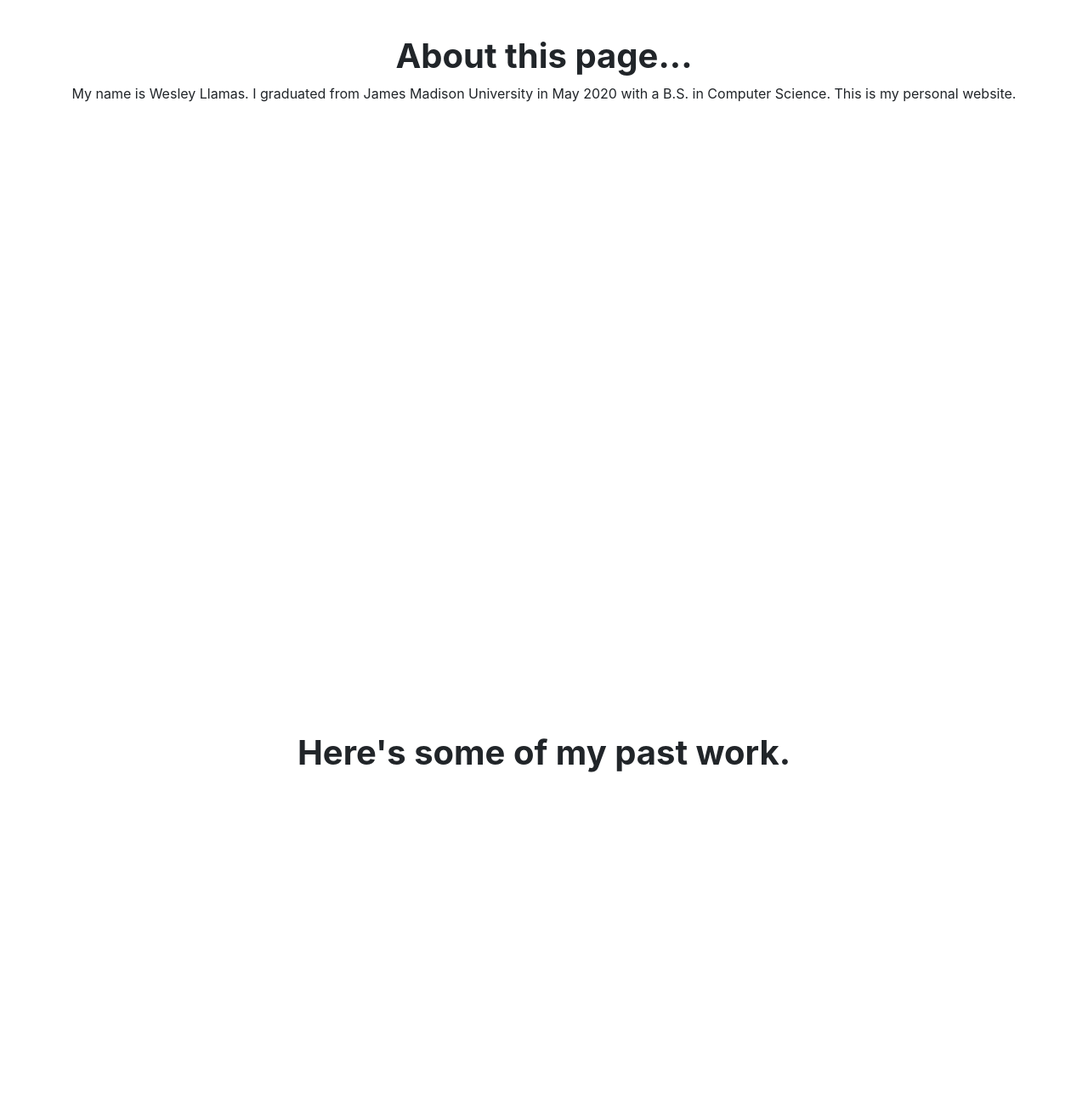
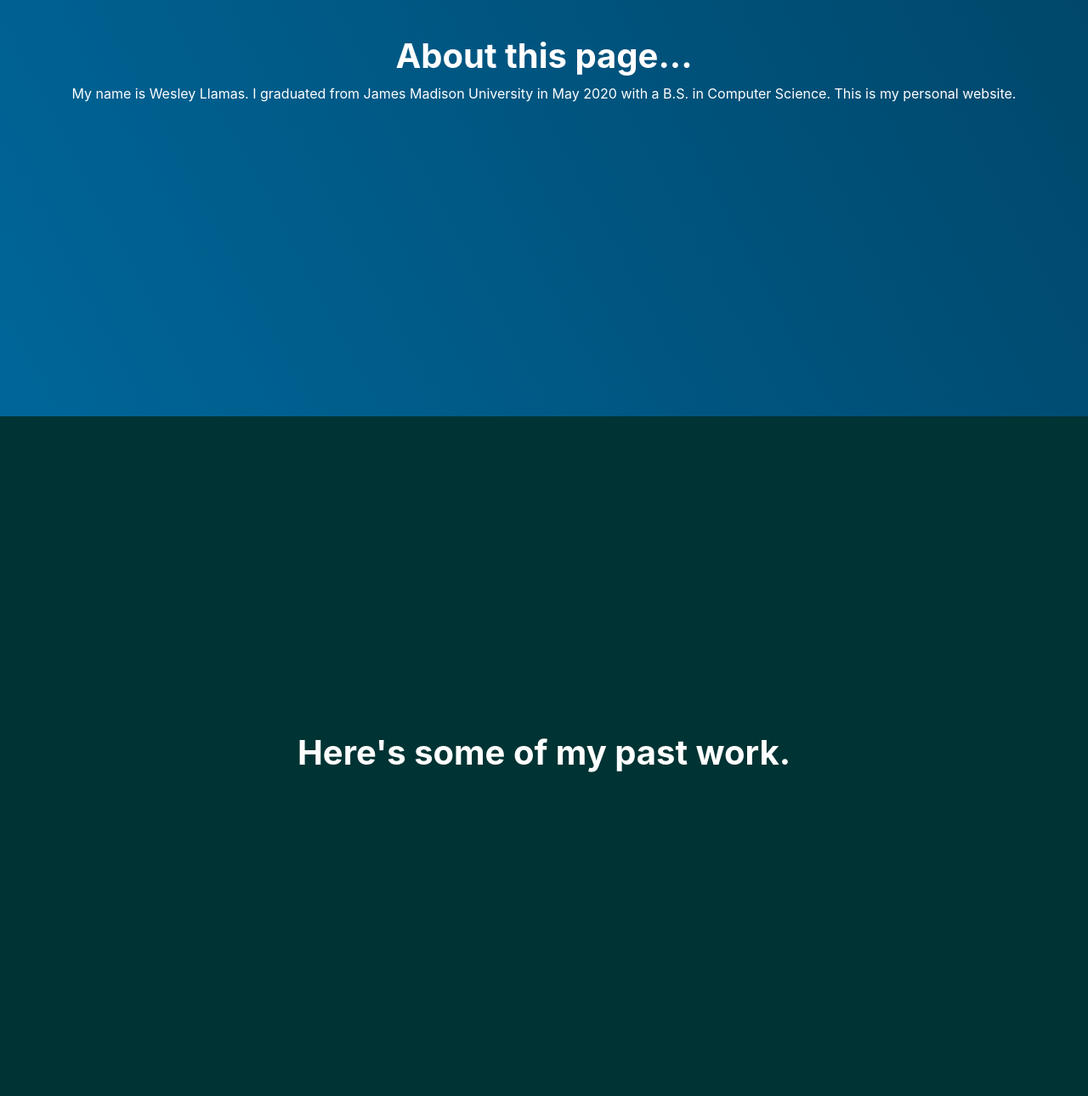
Before and after one commit to jwllamas/jwllamas.github.io, a plain HTML site: page index.html in a window 1280 px wide. Shown: the part 1110-2400 px from the top of the page at 85% size. Drawn offline with nearby package versions, Linux system fonts and the light colour scheme.

Commit message:
Added colors because white's too brite for my eyes

```diff
--- a/index.html
+++ b/index.html
@@ -28,7 +28,7 @@
   </head>
 
   <body>
-    <nav class="navbar navbar-expand-sm bg-dark navbar-dark fixed-top">
+    <nav class="navbar navbar-expand-sm navbar-collapse bg-dark navbar-dark fixed-top">
       <a class="navbar-brand" id="navbar-brand" href="#home">JWL</a>
       <div class="collapse navbar-collapse" id="collapsibleNavbar">
           <ul class="navbar-nav">
--- a/style.css
+++ b/style.css
@@ -4,8 +4,15 @@
     src: url('/resources/fonts/Futura\ Bold\ Italic\ font.ttf');
 }
 
+
+
 h1 {
+    color: white;
     font-weight: bold;
+}
+
+p {
+    color: white;
 }
 
 html {
@@ -32,7 +39,8 @@ body {
     align-items: center;
     width: 100%;
     height: 100vh;
-
+    background-color: #0000;
+    background-image: linear-gradient(62deg, #3a3d40 0%, #181719 100%);
 }
 
 #about {
@@ -43,7 +51,8 @@ body {
     align-items: center;
     width: 100%;
     height: 100vh;
-
+    background-color:  #004466;
+    background-image: linear-gradient(62deg, #006699 0%, #004466 100%);
 }
 
 #work {
@@ -54,5 +63,5 @@ body {
     align-items: center;
     width: 100%;
     height: 100vh;
-
+    background-color:  #003333;
 }
```
